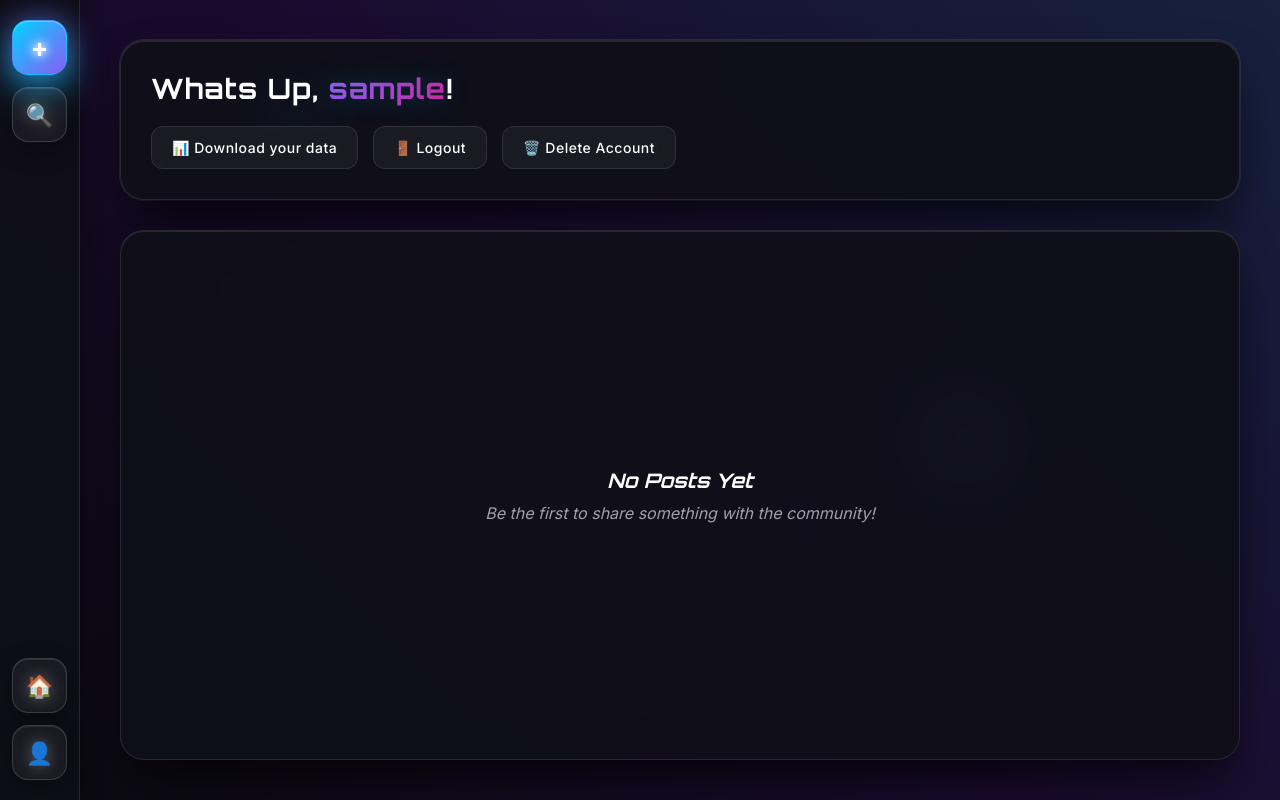
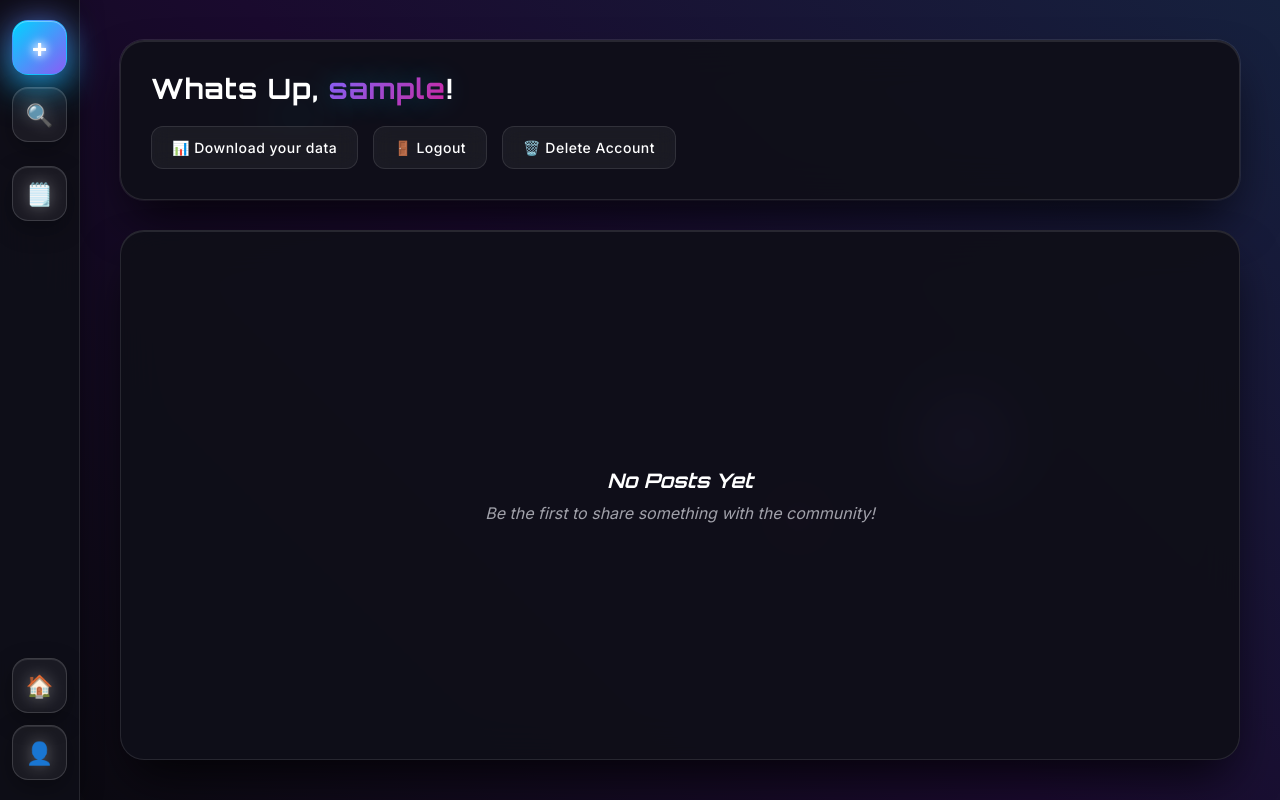
Before and after one commit to 5XGhost143/T4XNetwork, a Flask app: page / in a window 1280 px wide. Run offline with Flask 3, Linux system fonts and the light colour scheme; the visitor is signed in with stand-in values (Sample User, id 1); data comes from the database, SQL or seed files in the repository; data that the repository does not hold is empty.

Commit message:
Add posty sidebar icon with styles for hover effects

```diff
--- a/static/css/home.css
+++ b/static/css/home.css
@@ -833,6 +833,33 @@ body {
     box-shadow: 0 0 0 3px rgba(0, 212, 255, 0.1);
 }
 
+.sidebar-icon.posty {
+    background: var(--glass-bg);
+    border: 1px solid rgba(255, 255, 255, 0.15);
+    box-shadow:
+        0 8px 25px rgba(0, 0, 0, 0.3),
+        inset 0 1px 0 rgba(255, 255, 255, 0.1);
+    transition: all 0.3s ease;
+    margin: 12px 0;
+    text-decoration: none;
+}
+
+.sidebar-icon.posty:hover {
+    background: rgba(255, 255, 255, 0.1);
+    border-color: rgba(255, 255, 255, 0.3);
+    transform: translateY(-2px);
+    box-shadow:
+        0 12px 30px rgba(0, 0, 0, 0.4),
+        0 0 20px rgba(255, 255, 255, 0.1),
+        inset 0 1px 0 rgba(255, 255, 255, 0.2);
+}
+
+.posty-icon {
+    color: var(--text-primary);
+    font-size: 22px;
+    transition: all 0.3s ease;
+    filter: drop-shadow(0 0 8px rgba(255, 255, 255, 0.3));
+}
 
 
 @media (max-width: 768px) {
--- a/templates/account.html
+++ b/templates/account.html
@@ -25,6 +25,10 @@
 
         <a href="/search" class="sidebar-icon search" id="searchIcon">
             <span class="search-icon">🔍</span>
+        </a>
+
+        <a href="/posty" class="sidebar-icon posty" id="postyIcon">
+            <span class="posty-icon">🗒️</span>
         </a>
 
         <div class="sidebar-spacer"></div>
--- a/templates/home.html
+++ b/templates/home.html
@@ -22,6 +22,10 @@
 
         <a href="/search" class="sidebar-icon search" id="searchIcon">
             <span class="search-icon">🔍</span>
+        </a>
+
+        <a href="/posty" class="sidebar-icon posty" id="postyIcon">
+            <span class="posty-icon">🗒️</span>
         </a>
 
         <div class="sidebar-spacer"></div>
--- a/templates/search.html
+++ b/templates/search.html
@@ -24,7 +24,12 @@
             <span class="search-icon">🔍</span>
         </a>
 
+        <a href="/posty" class="sidebar-icon posty" id="postyIcon">
+            <span class="posty-icon">🗒️</span>
+        </a>
+
         <div class="sidebar-spacer"></div>
+
         <a href="/home" class="sidebar-icon home"><span class="home-icon">🏠</span></a>
         <a href="/account" class="sidebar-icon account"><span class="account-icon">👤</span></a>
     </div>
```
